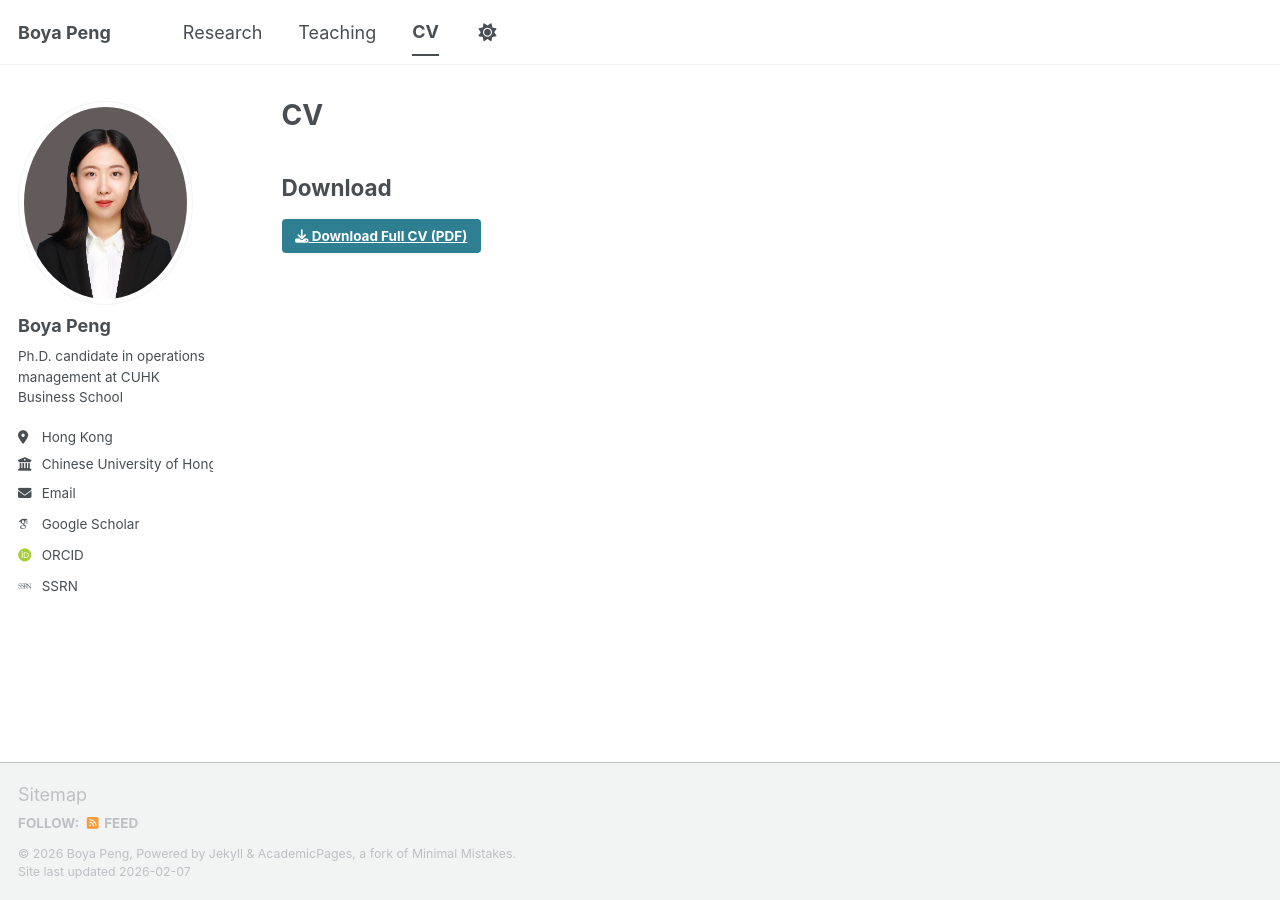
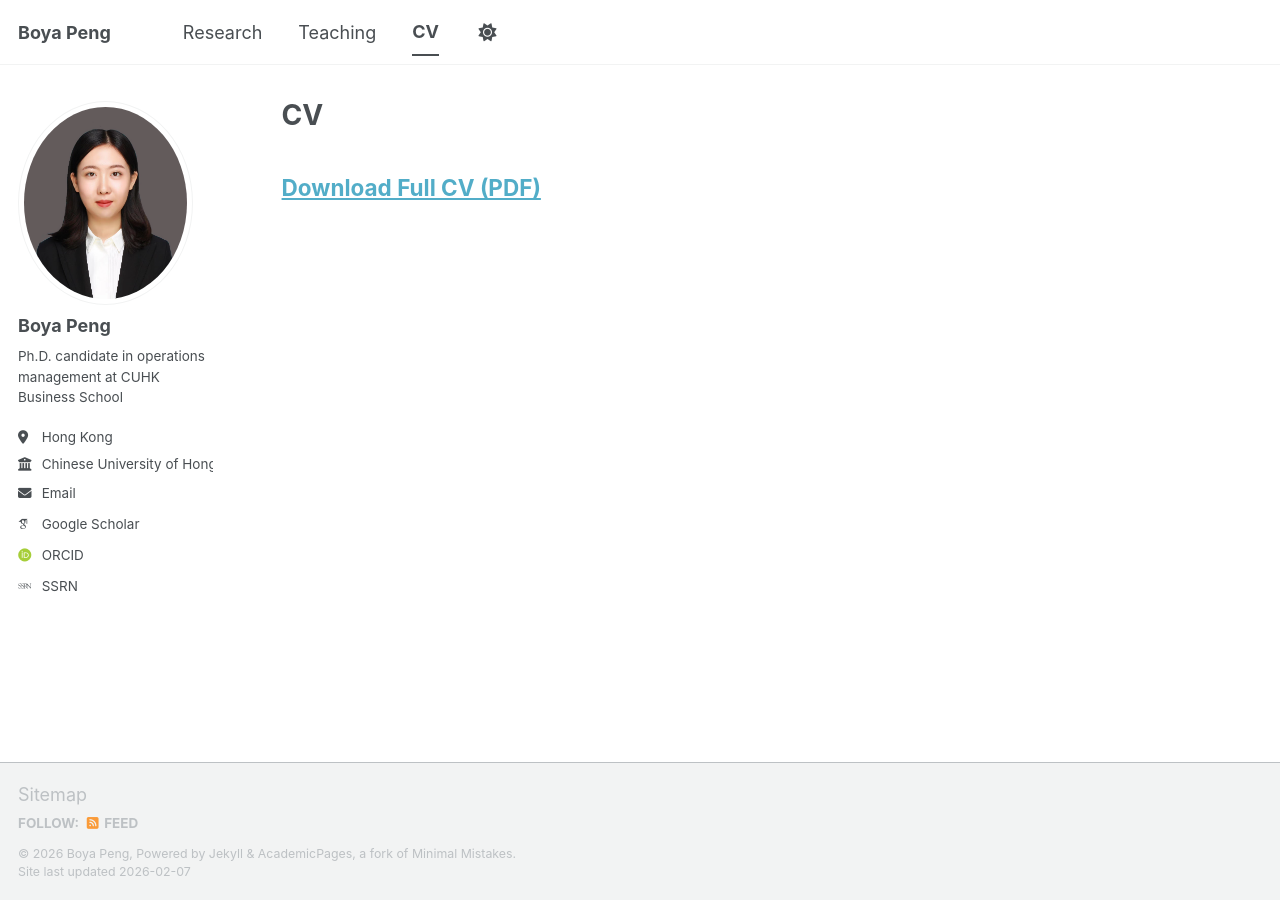
Before and after one commit to peng-boya/peng-boya.github.io, a Jekyll site: the page built from _pages/cv.md, in a window 1280 px wide. Built offline with Jekyll 4.4.1, drawn with Linux system fonts in a browser that asks for light colours; some web fonts are replaced; a script bundle is joined from its source files by our own code; library files that are not in the unit come from our copies.

Commit message:
Update cv.md

```diff
--- a/_pages/cv.md
+++ b/_pages/cv.md
@@ -7,11 +7,11 @@ author_profile: true
 
 {% include base_path %}
 
-## Download
+## [Download Full CV (PDF)](/files/rerouting.pdf)
 
-<a href="{{ base_path }}/files/CV_BoyaPeng.pdf" class="btn btn--primary">
+<!-- <a href="{{ base_path }}/files/CV_BoyaPeng.pdf" class="btn btn--primary">
   <i class="fas fa-download"></i> Download Full CV (PDF)
-</a>
+</a> -->
 
 
 
```
